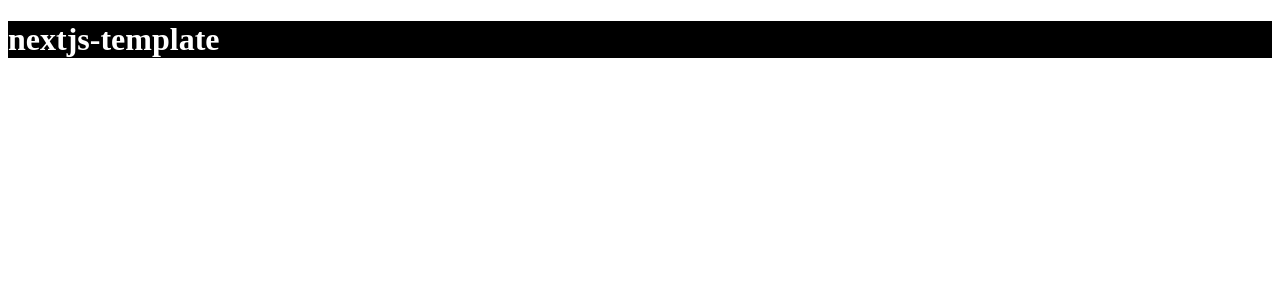
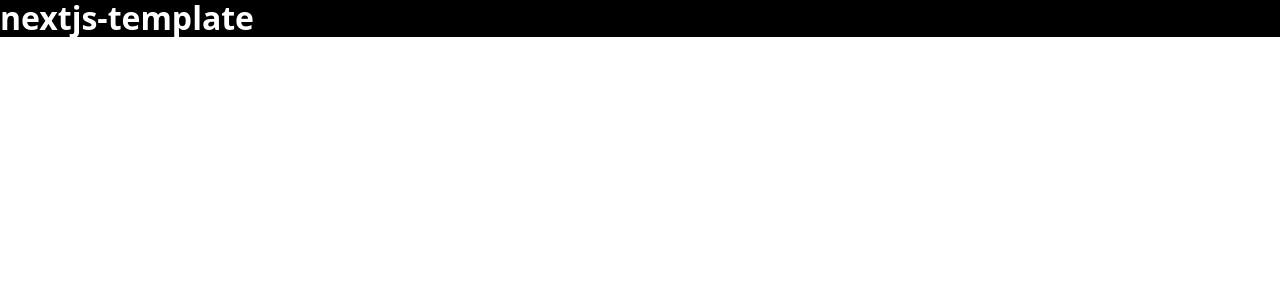
Before and after one commit to aiharanaoya/nextjs-template, a Next.js app: page / in a window 1280 px wide. Shown: the top 300 px of the page. Built offline with nearby package versions, Linux system fonts and the light colour scheme.

Commit message:
feat: modern-normalize追加

```diff
--- a/package.json
+++ b/package.json
@@ -10,6 +10,7 @@
     "lintjs:fix": "npm run lintjs --fix"
   },
   "dependencies": {
+    "modern-normalize": "^1.1.0",
     "next": "12.2.4",
     "react": "18.2.0",
     "react-dom": "18.2.0"
--- /dev/null
+++ b/src/assets/styles/globals.scss
@@ -0,0 +1 @@
+@import 'node_modules/modern-normalize/modern-normalize.css';
--- a/src/pages/_app.tsx
+++ b/src/pages/_app.tsx
@@ -1,4 +1,5 @@
 import type { AppProps } from 'next/app';
+import '@/assets/styles/globals.scss';
 
 function App({ Component, pageProps }: AppProps) {
   return <Component {...pageProps} />;
--- a/src/pages/index.module.scss
+++ b/src/pages/index.module.scss
@@ -3,5 +3,6 @@
 
   > .header {
     color: white;
+    margin: 0;
   }
 }
```
Also changed, not shown: 1 other file (tests, documents, lock files or other folders).
